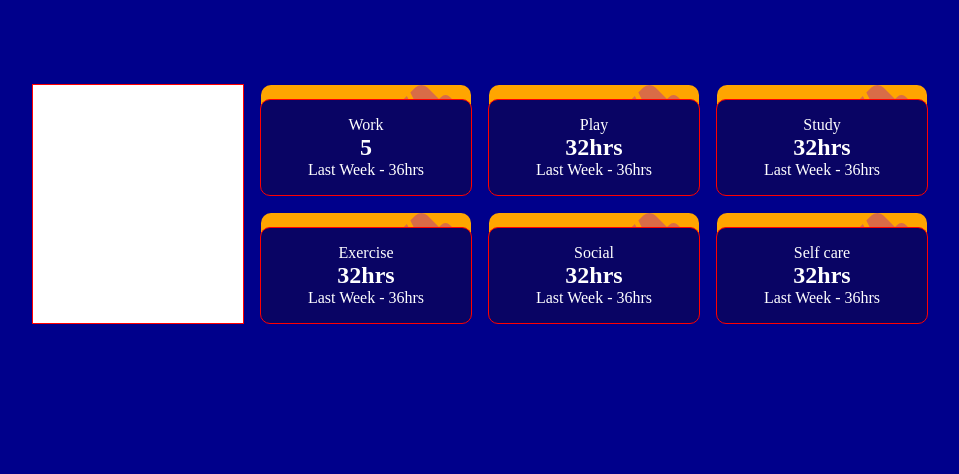
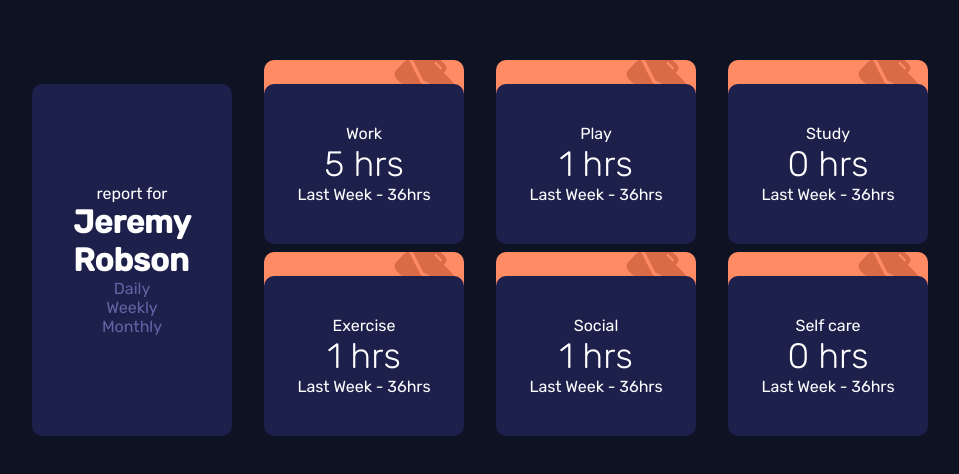
Before and after one commit to AhuraMagda/FrontendMentor-lvl2-time-tracker, a plain HTML site: page index.html in a window 1280 px wide. Shown: the part 196-670 px from the top of the page, without its empty margins (160-1119 px from the left). Drawn offline with Linux system fonts and the light colour scheme.

Commit message:
daily weekly trochę wygląd

```diff
--- a/app.js
+++ b/app.js
@@ -1,7 +1,12 @@
 
 
 
-const workDailyHours = document.querySelector('#work-hours')
+const workHours = document.querySelector('#work-hours')
+const playHours = document.querySelector('#play-hours')
+const studyHours = document.querySelector('#study-hours')
+const exerciseHours = document.querySelector('#exercise-hours')
+const socialHours = document.querySelector('#social-hours')
+const selfCareHours = document.querySelector('#self-care-hours')
 
 
 // pobranie danych z innego pliku
@@ -9,21 +14,70 @@ const workDailyHours = document.querySelector('#work-hours')
 const url = './data.json'
 
 let workDataDaily;
+let playDataDaily;
+let studyDataDaily;
+let exerciseDataDaily;
+let socialDataDaily;
+let selfCareDataDaily;
 
-async function getData() {
+async function getDailyData() {
     const response = await fetch(url);
     const data = await response.json();
     console.log(data)
     workDataDaily = data[0].timeframes.daily.current
+    playDataDaily = data[1].timeframes.daily.current
+    studyDataDaily = data[2].timeframes.daily.current
+    exerciseDataDaily = data[3].timeframes.daily.current
+    socialDataDaily = data[4].timeframes.daily.current
+    selfCareDataDaily = data[5].timeframes.daily.current
+}
+
+let workDataWeekly;
+let playDataWeekly;
+let studyDataWeekly;
+let exerciseDataWeekly;
+let socialDataWeekly;
+let selfCareDataWeekly;
+
+async function getWeeklyData() {
+    const response = await fetch(url);
+    const data = await response.json();
+    console.log(data)
+    workDataWeekly = data[0].timeframes.weekly.current
+    playDataWeekly = data[1].timeframes.weekly.current
+    studyDataWeekly = data[2].timeframes.weekly.current
+    exerciseDataWeekly = data[3].timeframes.weekly.current
+    socialDataWeekly = data[4].timeframes.weekly.current
+    selfCareDataWeekly = data[5].timeframes.weekly.current
 }
 
 
 // Podmiana godzin na te daily
 
-async function changeInnerData() {
-    await getData()
-    console.log(workDataDaily)
-    workDailyHours.innerHTML = workDataDaily;
+async function changeInnerDataDaily() {
+    await getDailyData()
+    workHours.innerHTML = `${workDataDaily} hrs`;
+    playHours.innerHTML = `${playDataDaily} hrs`;
+    studyHours.innerHTML = `${studyDataDaily} hrs`;
+    exerciseHours.innerHTML = `${exerciseDataDaily} hrs`;
+    socialHours.innerHTML = `${socialDataDaily} hrs`;
+    selfCareHours.innerHTML = `${selfCareDataDaily} hrs`;
 }
 
-changeInnerData()
+async function changeInnerDataWeekly() {
+    await getWeeklyData()
+    workHours.innerHTML = `${workDataWeekly} hrs`;
+    playHours.innerHTML = `${playDataWeekly} hrs`;
+    studyHours.innerHTML = `${studyDataWeekly} hrs`;
+    exerciseHours.innerHTML = `${exerciseDataWeekly} hrs`;
+    socialHours.innerHTML = `${socialDataWeekly} hrs`;
+    selfCareHours.innerHTML = `${selfCareDataWeekly} hrs`;
+}
+
+const dailyButton = document.querySelector("#daily-button");
+const weeklyButton = document.querySelector("#weekly-button");
+
+changeInnerDataDaily()
+
+dailyButton.addEventListener("click", changeInnerDataDaily)
+weeklyButton.addEventListener("click", changeInnerDataWeekly)
--- a/index.html
+++ b/index.html
@@ -5,6 +5,9 @@
   <meta name="viewport" content="width=device-width, initial-scale=1.0"> <!-- displays site properly based on user's device -->
 
   <link rel="icon" type="image/png" sizes="32x32" href="./images/favicon-32x32.png">
+  <link rel="preconnect" href="https://fonts.googleapis.com">
+  <link rel="preconnect" href="https://fonts.gstatic.com" crossorigin>
+  <link href="https://fonts.googleapis.com/css2?family=Rubik:wght@300;400;500&display=swap" rel="stylesheet">
 
   <title>Frontend Mentor | Time tracking dashboard</title>
 
@@ -13,7 +16,17 @@
 <body>
 
   <main>
-    <div class="grid-part grid-row-span-2"></div>
+    <div class="grid-part grid-row-span-2">
+      <span>
+        <p>report for</p>
+        <h1>Jeremy<br>Robson</h1>
+      </span>
+      <span>
+        <p class="change-display" id="daily-button">Daily</p>
+        <p class="change-display" id="weekly-button">Weekly</p>
+        <p class="change-display" id="monthly-button">Monthly</p>
+      </span>
+    </div>
     <div class="grid-part tracker">
       <p>Work</p>
       <h2 id="work-hours">32hrs</h2>
@@ -21,27 +34,27 @@
     </div>
     <div class="grid-part tracker">
       <p>Play</p>
-      <h2>32hrs</h2>
+      <h2 id="play-hours">32hrs</h2>
       <p>Last Week - 36hrs</p>
     </div>
     <div class="grid-part tracker">
       <p>Study</p>
-      <h2>32hrs</h2>
+      <h2 id="study-hours">32hrs</h2>
       <p>Last Week - 36hrs</p>
     </div>
     <div class="grid-part tracker">
       <p>Exercise</p>
-      <h2>32hrs</h2>
+      <h2 id="exercise-hours">32hrs</h2>
       <p>Last Week - 36hrs</p>
     </div>
     <div class="grid-part tracker">
       <p>Social</p>
-      <h2>32hrs</h2>
+      <h2 id="social-hours">32hrs</h2>
       <p>Last Week - 36hrs</p>
     </div>
     <div class="grid-part tracker">
       <p>Self care</p>
-      <h2>32hrs</h2>
+      <h2 id="self-care-hours">32hrs</h2>
       <p>Last Week - 36hrs</p>
     </div>
   </main>
--- a/style.css
+++ b/style.css
@@ -5,25 +5,37 @@
 }
 
 body {
-    background-color: darkblue;
+    background-color: #0d1323;
     display: flex;
     justify-content: center;
     align-items: center;
     height: 100vh;
+    font-family: 'Rubik', sans-serif;
 }
 
 main {
     height: 30%;
     width: 70%;
     display: grid;
-    gap: 1rem;
+    gap: 2rem;
     grid-template-columns: repeat(4, 1fr);
 }
 
 .grid-part {
-    background-color: white;
-    border: 1px solid red;
+    background-color: #1d204b;
+    border-radius: 10px;
+    color: white;
+    display: flex;
+    align-items: center;
+    justify-content: center;
+    flex-direction: column;
+}
 
+.grid-part span {
+    display: flex;
+    align-items: center;
+    justify-content: center;
+    flex-direction: column;
 }
 
 .grid-row-span-2 {
@@ -33,28 +45,38 @@ main {
 
 .tracker {
     position: relative;
-    height: 87%;
+    height: 77%;
     align-self: end;
-    border-radius: 10px;
-    display: flex;
-    align-items: center;
-    justify-content: center;
-    flex-direction: column;
-    background-color: rgb(9, 4, 100);
-    color: white;
+    background-color: #1d204b;
+    min-height: 10rem;
 }
 
 .tracker::before {
     content: "";
     height: 50px;
     width: 100%;
-    background-color: orange;
+    background-color: #ff8b64;
     position: absolute;
     top: -15%;
     z-index: -1;
     border-radius: 10px;
     background-image: url(./images/icon-work.svg);
     background-repeat: no-repeat;
-    background-position: top right;
-    background-size: 40%;
+    background-position: top -10px right 10px;
+    background-size: 30%;
 }
+
+.tracker h2 {
+    font-size: 2.2rem;
+    font-weight: 300;
+}
+
+.change-display {
+    color: #6064a4;
+    cursor: pointer;
+    transition: .5s;
+}
+
+.change-display:hover {
+    color: white;
+}
```
